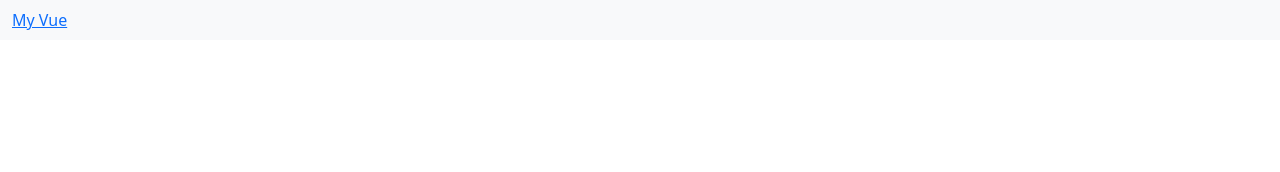
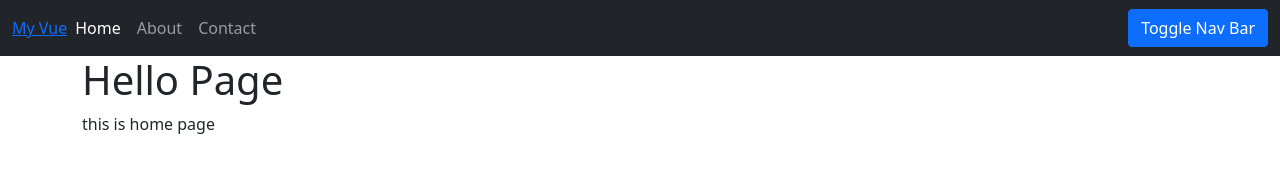
Before and after one commit to ZeeshanSalem/VueJsLearningProject, a plain HTML site: page index.html in a window 1280 px wide. Drawn offline with nearby package versions, Linux system fonts and the light colour scheme.

Commit message:
Component is done

```diff
--- a/index.html
+++ b/index.html
@@ -12,34 +12,41 @@
 
 <body>
 
-    <nav class="navbar navbar-expand-lg navbar-light bg-light">
-        <div class="container-fluid">
-            <a class="nav-brand" href="#">My Vue</a>
-            <ul class="navbar-nav me-auto mb-2 mb-lg-0">
-                <li v-for="(link, index) in links" class="nav-item" key="index">
-                    <a class="nav-link" aria-current="page" v-bind:href="link.url"
-                        :title="`this link goes to ${link.text}`">{{ link.text }}</a>
-                </li>
 
-            </ul>
-        </div>
-    </nav>
 
-    <div id='content' class='container'>
-        <h1>{{ pageTitle }}</h1>
-        <h2> {{ content }}</h2>
-    </div>
+    <navbar :pages="pages" :active-page="activePage" :nav-link-click="(index)=> activePage  = index"></navbar>
 
+    <!--This vus js component-->
+    <!-- one option -->
+    <!-- <page-viewer :page-title="pages[activePage].pageTitle" :page-content="pages[activePage].content"></page-viewer> -->
+
+    <!-- second option -->
+    <page-viewer :page="pages[activePage]"></page-viewer>
     <script>
-        Vue.createApp({
+        // Initialization of Application Data
+        let app = Vue.createApp({
+            // Its execute
+            computed: {
+                // css properties
+                // navBarClasses() {
+                //     return {
+                //         'navbar-light': !this.useDarkNavBar, // Properties inside we need to used this
+                //         'bg-light': !this.useDarkNavBar,
+                //         'navbar-dark': this.useDarkNavBar,
+                //         'bg-dark': this.useDarkNavBar
+                //     }
+                // }
+            },
+
             data() {
                 return {
-
+                    activePage: 0,
+                    // useDarkNavBar: true,
                     pages: [
                         {
                             link: { text: 'Home', url: 'index.html' },
                             pageTitle: "Hello Page",
-                            content: "Welcome to Vue Js world"
+                            content: "this is home page"
                         },
 
                         {
@@ -56,15 +63,90 @@
                     ],
                 };
             }
-        }).mount('body');
+
+        });
+
+        app.component('page-viewer', {
+
+            props: ['page'],
+            template: `
+            <div  class='container'>
+                <h1>{{page.pageTitle}}</h1>
+                <p>{{page.content }}</p>
+            </div>`,
+        });
+
+        app.component('navbar', {
+            props: ['pages', 'activePage', 'navLinkClick'],
+            template: `
+            <nav class="navbar navbar-expand-lg"
+            :class="[ \`navbar-\${theme}\`, \`bg-\${theme}\`,'navbar', 'navbar-expand-lg'  ]">
+        <div class="container-fluid">
+            <a class="nav-brand" href="#">My Vue</a>
+            <ul class="navbar-nav me-auto mb-2 mb-lg-0">
+                <li v-for="(page, index) in pages" class="nav-item" :key="index">
+                    <a class="nav-link" :class="{active : activePage == index}" aria-current="page"
+                        v-bind:href="page.link.url" :title="\`this link goes to \${page. link.text}\`"
+                        @click.prevent="navLinkClick(index)">{{
+                        page.link.text
+                        }}</a>
+                </li>
+            </ul>
+
+            <form class="d-flex">
+                <!-- <button class="btn btn-primary" @click.prevent="useDarkNavBar = !useDarkNavBar">Toggle Nav Bar </button> -->
+                <button class="btn btn-primary" @click.prevent="changeTheme()">Toggle Nav
+                    Bar </button>
+
+            </form>
+        </div>
+    </nav>`,
+
+            data() {
+                return {
+                    theme: 'dark'
+
+                }
+            },
+
+            methods: {
+                changeTheme() {
+                    let theme = 'light';
+
+                    if (this.theme == 'light') {
+                        theme = 'dark';
+                    } else {
+                        theme = 'light';
+                    }
+
+                    this.theme = theme;
+                }
+            },
+        });
+
+        app.mount('body');
 
     </script>
 </body>
 
 </html>
 <!--
-    Download
+    Things.
     1. Vue Language Features (Volar) Externsion.
     2. Vue.js devtools. chrome Extension.
     3. https://www.youtube.com/watch?v=1GNsWa_EZdw (27:00).
+    4. (v-on:click = "" ) == (@click = "") // Method
+    5. v-bind:class == :class // Class
+    6. :class="{'navbar-light bg-light' : !useDarkNavBar,'navbar-dark bg-dark' : useDarkNavBar}"> Combine css class binding
+
 -->
+
+<!--First Option with computing logic-->
+<!-- <nav class="navbar navbar-expand-lg" :class="navBarClasses"> -->
+
+<!--Secong Option without  computing logic-->
+<!-- <nav class="navbar navbar-expand-lg" :class="[
+    useDarkNavBar ? 'navbar-dark' : 'navbar-light',
+    useDarkNavBar ? 'bg-dark' : 'bg-light',
+    'navbar', 'navbar-expand-lg'
+    ]"> -->
```
